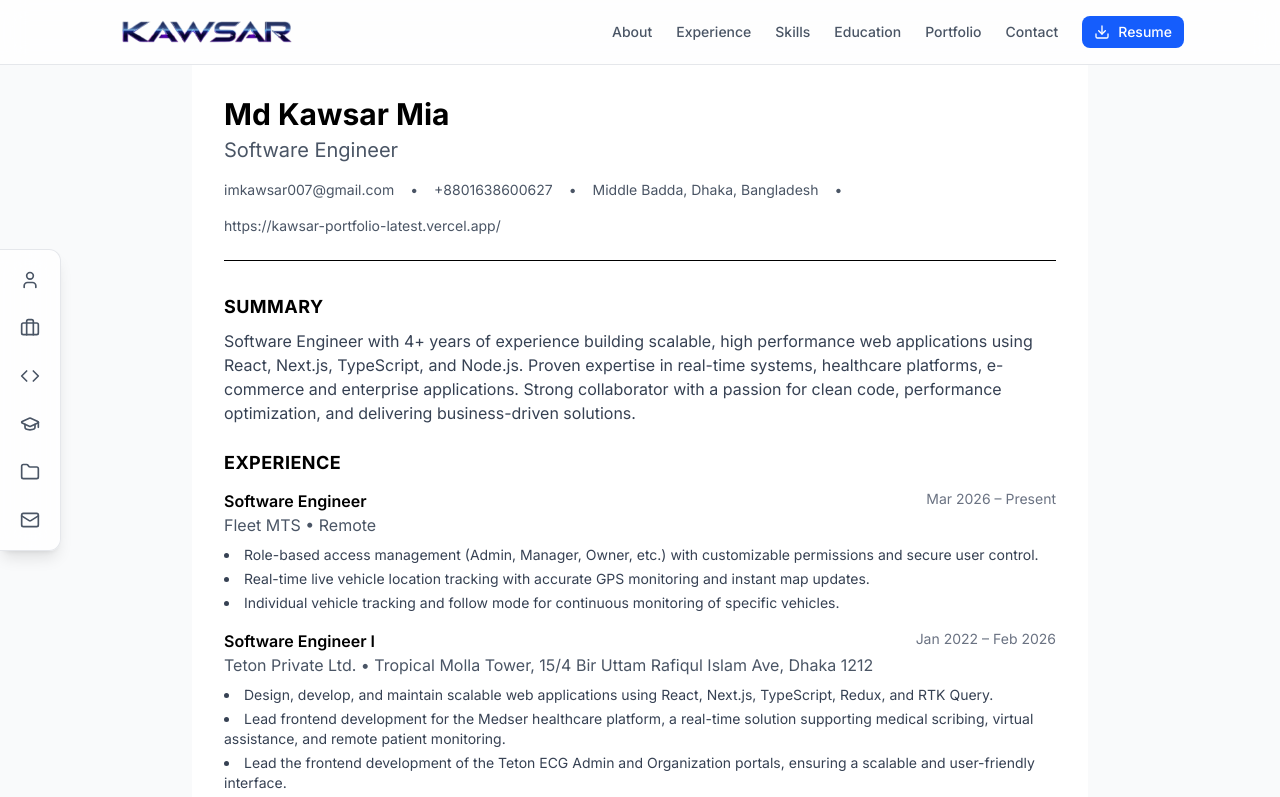
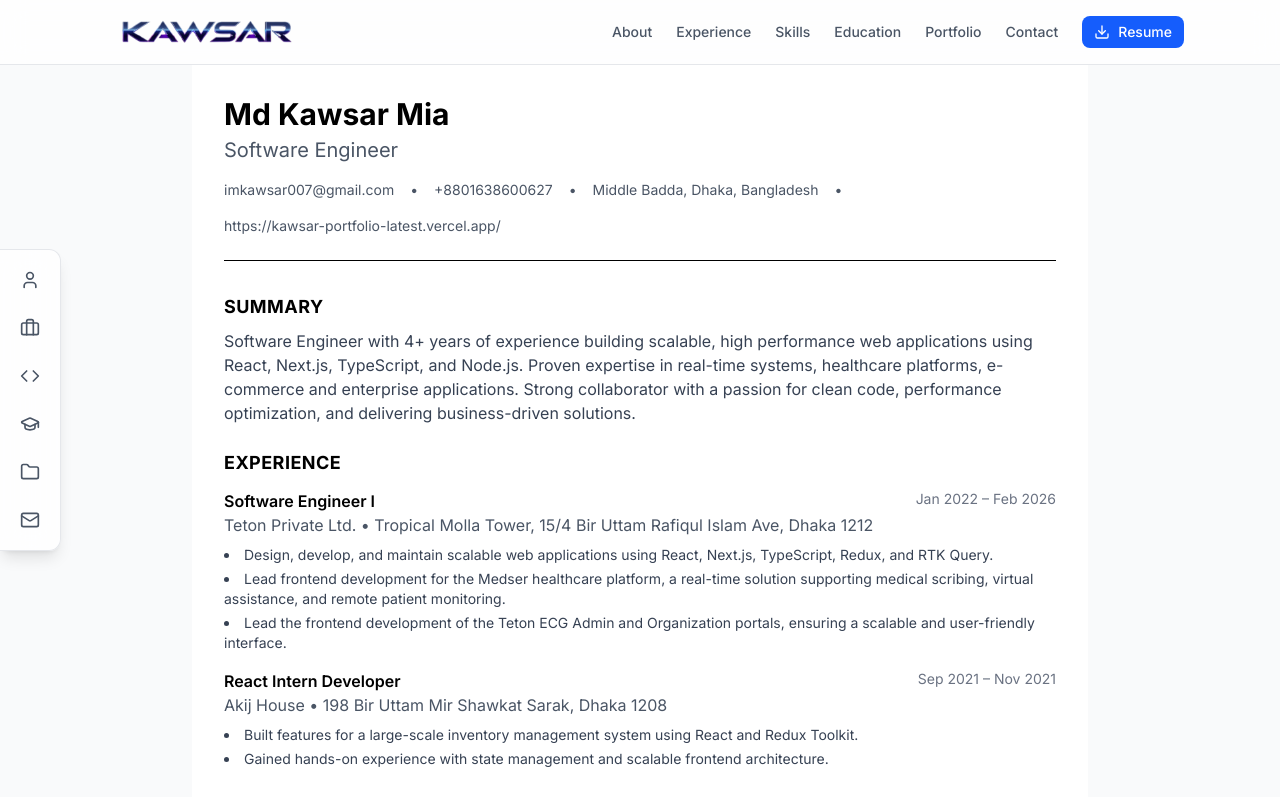
Before and after one commit to kawsar007/portfolio-latest, a Next.js app: page /print in a window 1280 px wide. Shown: the top 797 px of the page. Built offline with nearby package versions, Linux system fonts and the light colour scheme.

Commit message:
feat: comment out previous experience details for clarity and future updates

```diff
--- a/src/data/experience.ts
+++ b/src/data/experience.ts
@@ -119,37 +119,37 @@ export const experience: Experience[] = [
   // ---------------------------------------------------------------------------
   // CURRENT POSITION (or most recent)
   // ---------------------------------------------------------------------------
-  {
-    id: 'exp-1',
-    title: 'Software Engineer',
-    company: 'Fleet MTS',
-    // companyLogo: '/logos/techcorp.png',  // Uncomment and add logo if you have one
-    location: 'Remote',
-    type: 'full-time',
-    startDate: '2026-03',
-    // endDate: undefined,  // Omit or undefined for current position
-    current: true,
-    description:
-      'Developed a role-based Vehicle Tracking System (VTS) that enables real-time monitoring and management of vehicles. The system supports multiple user roles, including Admin, Manager, and Owner, and provides live tracking, detailed analytics, real-time notifications, and a comprehensive admin panel for efficient fleet management.',
-    achievements: [
-      'Role-based access management (Admin, Manager, Owner, etc.) with customizable permissions and secure user control.',
-      'Real-time live vehicle location tracking with accurate GPS monitoring and instant map updates.',
-      'Individual vehicle tracking and follow mode for continuous monitoring of specific vehicles.',
-      'Real-time notification and alert system for overspeeding, geofence violations, ignition status, and critical events.',
-      'Centralized Admin Panel for efficient system configuration, user management, role assignment, and operational control.',
-      'Comprehensive vehicle reporting, including trip history, distance traveled, fuel usage, idle time, and performance analytics.'
-    ],
-    technologies: [
-      'React',
-      'Javascript',
-      'Tailwind CSS',
-      'Node.js',
-      'Express',
-      'MySQL',
-      'Prisma ORM',
-      'Docker',
-    ],
-  },
+  // {
+  //   id: 'exp-1',
+  //   title: 'Software Engineer',
+  //   company: 'Fleet MTS',
+  //   // companyLogo: '/logos/techcorp.png',  // Uncomment and add logo if you have one
+  //   location: 'Remote',
+  //   type: 'full-time',
+  //   startDate: '2026-03',
+  //   // endDate: undefined,  // Omit or undefined for current position
+  //   current: true,
+  //   description:
+  //     'Developed a role-based Vehicle Tracking System (VTS) that enables real-time monitoring and management of vehicles. The system supports multiple user roles, including Admin, Manager, and Owner, and provides live tracking, detailed analytics, real-time notifications, and a comprehensive admin panel for efficient fleet management.',
+  //   achievements: [
+  //     'Role-based access management (Admin, Manager, Owner, etc.) with customizable permissions and secure user control.',
+  //     'Real-time live vehicle location tracking with accurate GPS monitoring and instant map updates.',
+  //     'Individual vehicle tracking and follow mode for continuous monitoring of specific vehicles.',
+  //     'Real-time notification and alert system for overspeeding, geofence violations, ignition status, and critical events.',
+  //     'Centralized Admin Panel for efficient system configuration, user management, role assignment, and operational control.',
+  //     'Comprehensive vehicle reporting, including trip history, distance traveled, fuel usage, idle time, and performance analytics.'
+  //   ],
+  //   technologies: [
+  //     'React',
+  //     'Javascript',
+  //     'Tailwind CSS',
+  //     'Node.js',
+  //     'Express',
+  //     'MySQL',
+  //     'Prisma ORM',
+  //     'Docker',
+  //   ],
+  // },
 
   // ---------------------------------------------------------------------------
   // PREVIOUS POSITION
```
